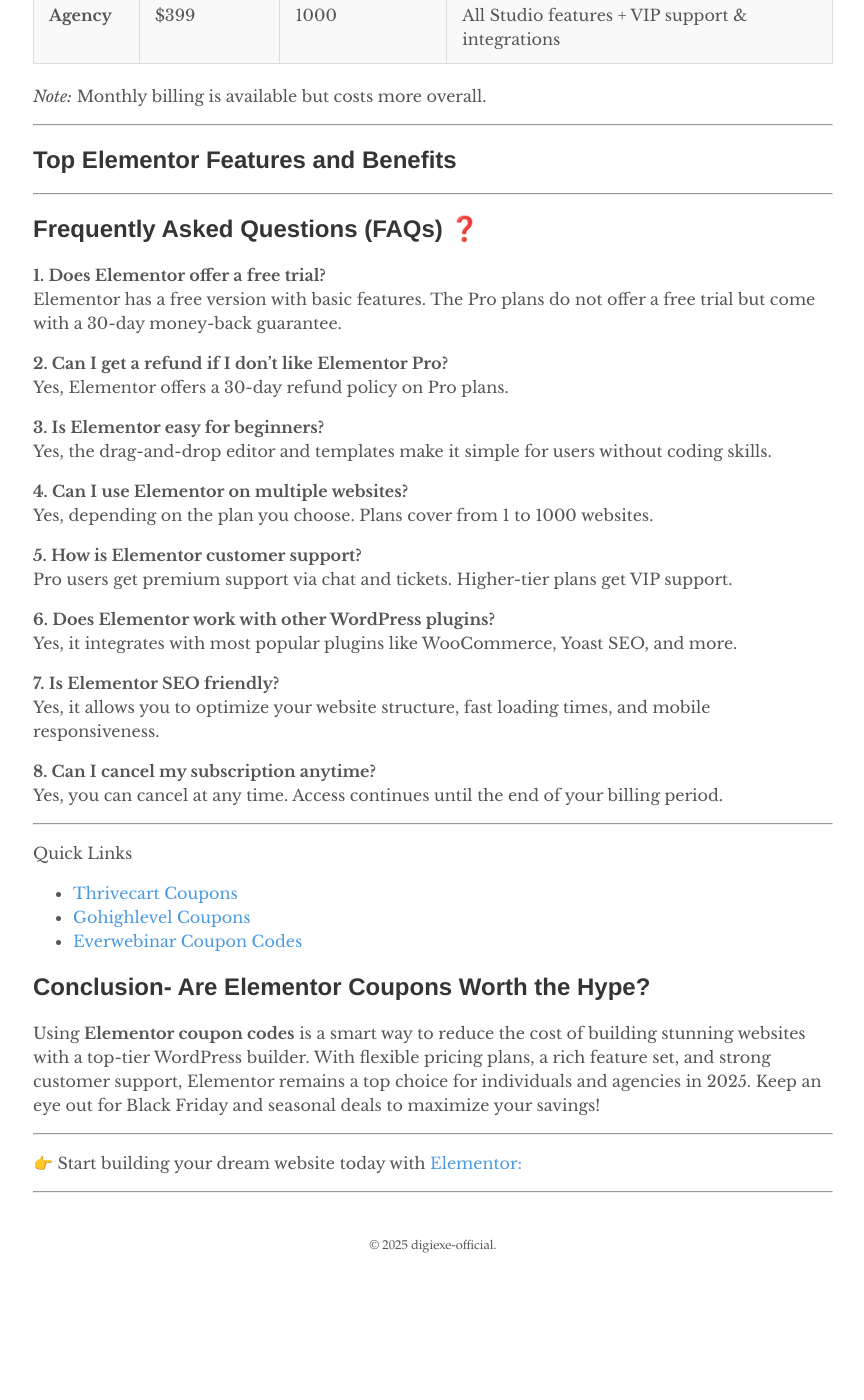
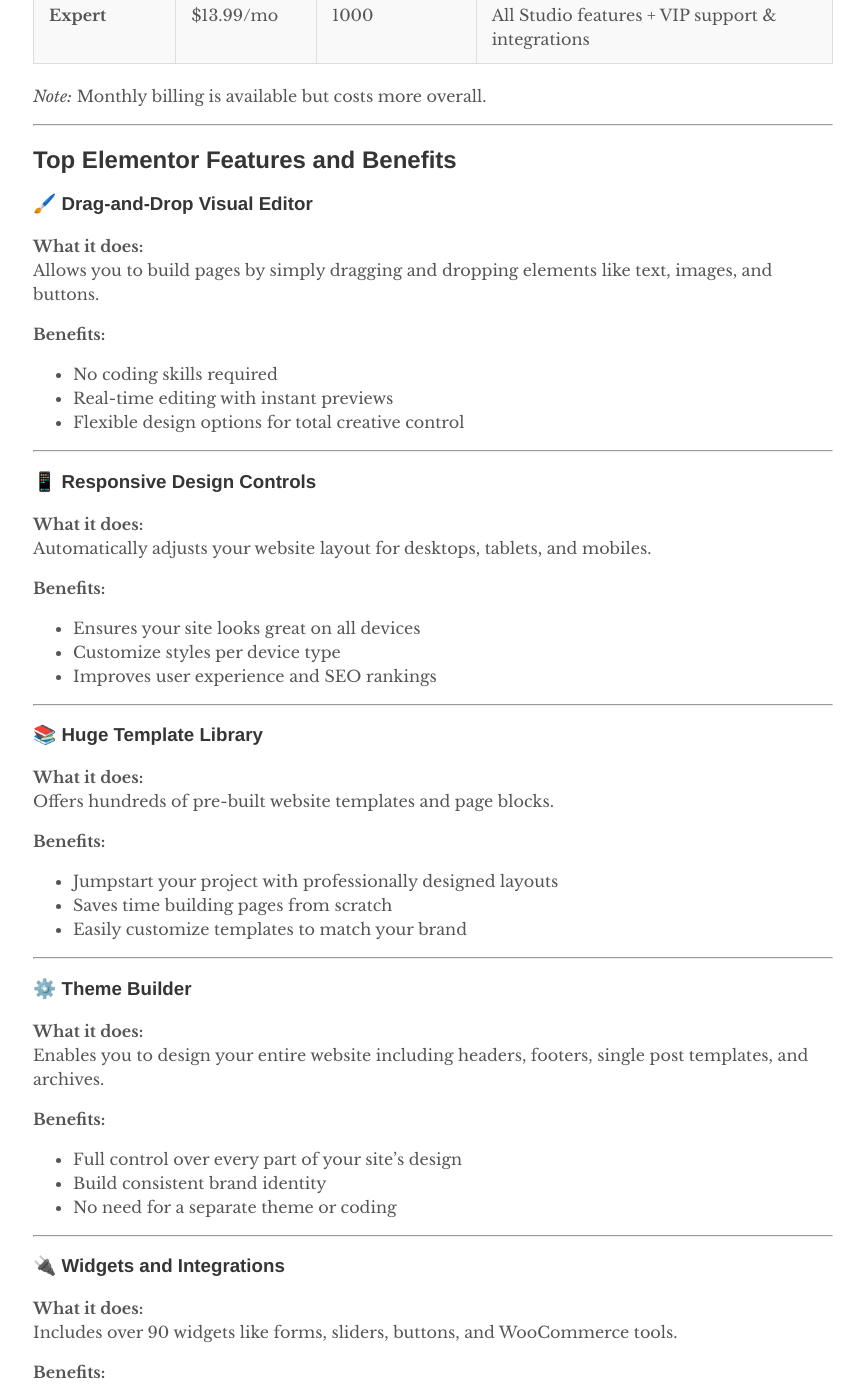
Before and after one commit to digiexe-official/dg, a Jekyll site: the page built from wp/elementor coupons.md, in a window 1280 px wide and 1400 px high, scrolled down 2266 px. Shown: the whole window, without its empty margins (207-1071 px from the left). Built offline with Jekyll 4.4.1, drawn with Linux system fonts in a browser that asks for light colours; before the commit the page ends 3555 px from its top, so only the background shows below that; some of the changed text lies outside the part shown.

Commit message:
added features

```diff
--- a/wp/elementor coupons.md
+++ b/wp/elementor coupons.md
@@ -99,10 +99,10 @@ This can save you hundreds of dollars if you’re buying for multiple websites.
 
 | Plan           | Price (Annual) | Websites Included | Key Features                                         |
 |----------------|----------------|-------------------|-----------------------------------------------------|
-| **Essential**  | $59            | 1                 | Basic widgets, templates, theme builder             |
-| **Expert**     | $99            | 25                | Everything in Essential + Pro widgets, support      |
-| **Studio**     | $199           | 100               | Team collaboration, role manager, premium support   |
-| **Agency**     | $399           | 1000              | All Studio features + VIP support & integrations     |
+| **Essential**  | $3.99/mo            | 1                 | Basic widgets, templates, theme builder             |
+| **Advanced Solo**     | $5.99/mo            | 25                | Everything in Essential + Pro widgets, support      |
+| **Advanced**     | $6.99/mo           | 100               | Team collaboration, role manager, premium support   |
+| **Expert**     | $13.99/mo           | 1000              | All Studio features + VIP support & integrations     |
 
 *Note:* Monthly billing is available but costs more overall.
 
@@ -110,6 +110,124 @@ This can save you hundreds of dollars if you’re buying for multiple websites.
 
 ## Top Elementor Features and Benefits
 
+### 🖌️ Drag-and-Drop Visual Editor
+**What it does:**
+Allows you to build pages by simply dragging and dropping elements like text, images, and buttons.
+
+**Benefits:**
+- No coding skills required
+- Real-time editing with instant previews
+- Flexible design options for total creative control
+
+---
+
+### 📱 Responsive Design Controls
+**What it does:**
+Automatically adjusts your website layout for desktops, tablets, and mobiles.
+
+**Benefits:**
+- Ensures your site looks great on all devices
+- Customize styles per device type
+- Improves user experience and SEO rankings
+
+---
+
+### 📚 Huge Template Library
+**What it does:**
+Offers hundreds of pre-built website templates and page blocks.
+
+**Benefits:**
+- Jumpstart your project with professionally designed layouts
+- Saves time building pages from scratch
+- Easily customize templates to match your brand
+
+---
+
+### ⚙️ Theme Builder
+**What it does:**
+Enables you to design your entire website including headers, footers, single post templates, and archives.
+
+**Benefits:**
+- Full control over every part of your site’s design
+- Build consistent brand identity
+- No need for a separate theme or coding
+
+---
+
+### 🔌 Widgets and Integrations
+**What it does:**
+Includes over 90 widgets like forms, sliders, buttons, and WooCommerce tools.
+
+**Benefits:**
+- Add advanced functionality easily
+- Integrates with popular WordPress plugins
+- Extend site capabilities without extra plugins
+
+---
+
+### 🛠️ Custom CSS & Code Integration
+**What it does:**
+Allows advanced users to add custom CSS, JavaScript, and HTML.
+
+**Benefits:**
+- Fine-tune design beyond built-in options
+- Add unique animations or interactive elements
+- Integrate third-party services or tracking codes
+
+---
+
+### 🚀 Performance Optimization
+**What it does:**
+Built to produce clean code and fast-loading pages.
+
+**Benefits:**
+- Enhances page speed and user experience
+- Better search engine rankings
+- Mobile-friendly and lightweight designs
+
+---
+
+### 🌍 Multilingual & RTL Support
+**What it does:**
+Supports multiple languages and right-to-left text.
+
+**Benefits:**
+- Build websites for global audiences
+- Easily translate content or switch languages
+- Supports international SEO
+
+---
+
+### 🛒 WooCommerce Builder
+**What it does:**
+Customize your online store with product pages, cart, checkout, and more.
+
+**Benefits:**
+- Full design control over WooCommerce store
+- Create a seamless shopping experience
+- Boost sales with custom product layouts
+
+---
+
+### 💡 Popup Builder
+**What it does:**
+Design and trigger popups for email capture, promotions, or announcements.
+
+**Benefits:**
+- Increase conversions with targeted popups
+- Use advanced triggers like exit intent or scroll depth
+- Integrate with marketing tools and CRMs
+
+---
+
+### 🔄 Revision History & Autosave
+**What it does:**
+Tracks changes and saves your work automatically.
+
+**Benefits:**
+- Easily undo or redo edits
+- Protects your work against data loss
+- Allows experimentation without risk
 
 
 ---
```
